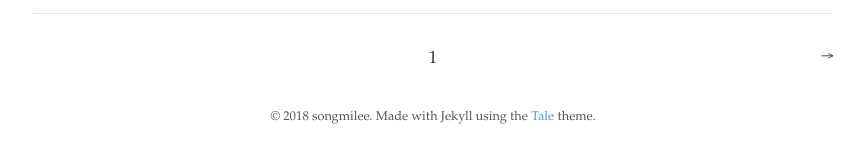
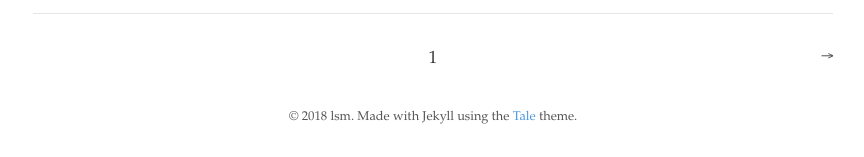
Before and after one commit to songmilee/songmilee.github.io, a Jekyll site: the page built from index.html, in a window 1280 px wide. Shown: the part 1266-1423 px from the top of the page, without its empty margins (207-1071 px from the left). Built offline with Jekyll 4.4.1, drawn with Linux system fonts in a browser that asks for light colours; the list of posts is cut into pages by our own code.

```diff
--- a/_config.yml
+++ b/_config.yml
@@ -6,7 +6,7 @@
 
 # Author
 author:
-  name:         songmilee
+  name:         lsm
   email:        lsm941010@gmail.com
 
 # Build settings
--- a/post.json
+++ b/post.json
@@ -1,6 +1,5 @@
 <!-- /posts.json -->
----
----
+
 {% capture json %}
 {
   "posts": [
```
